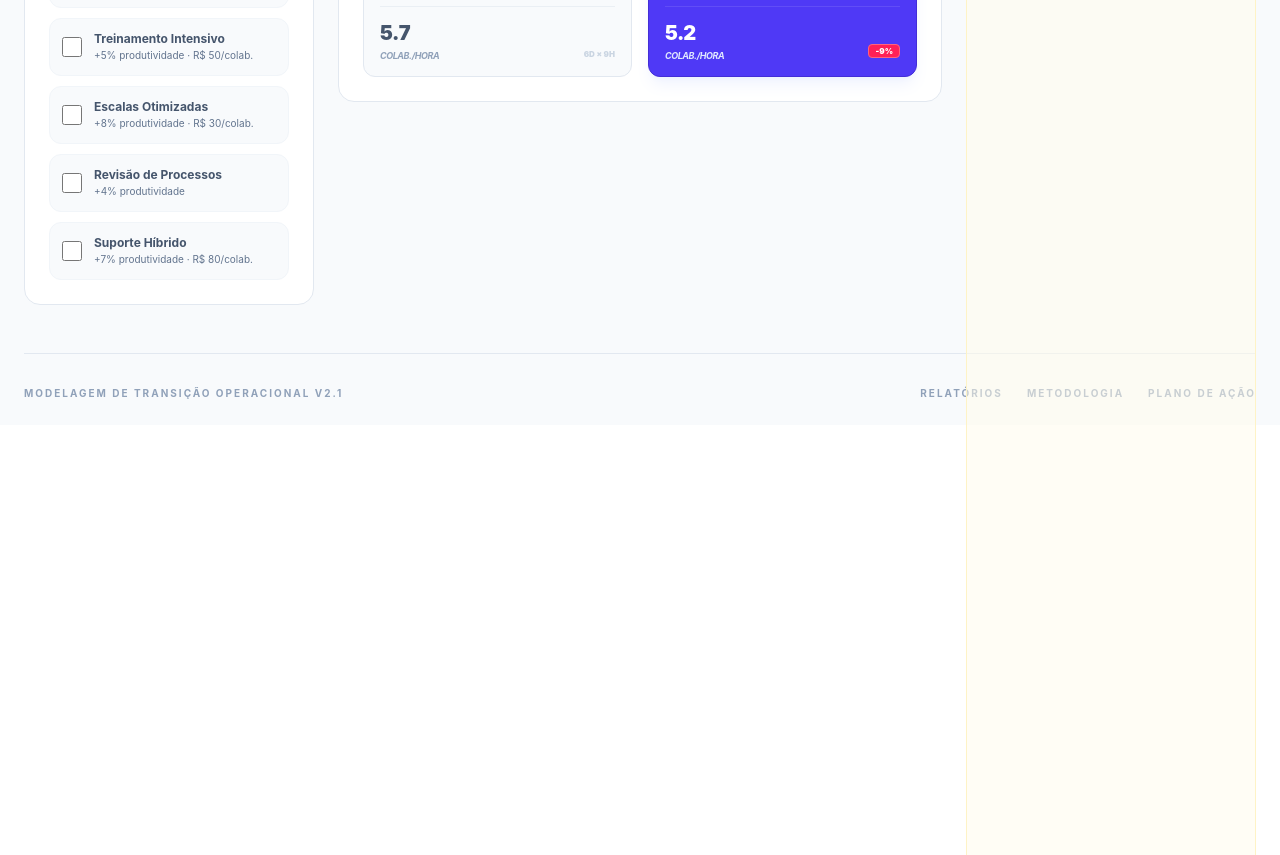
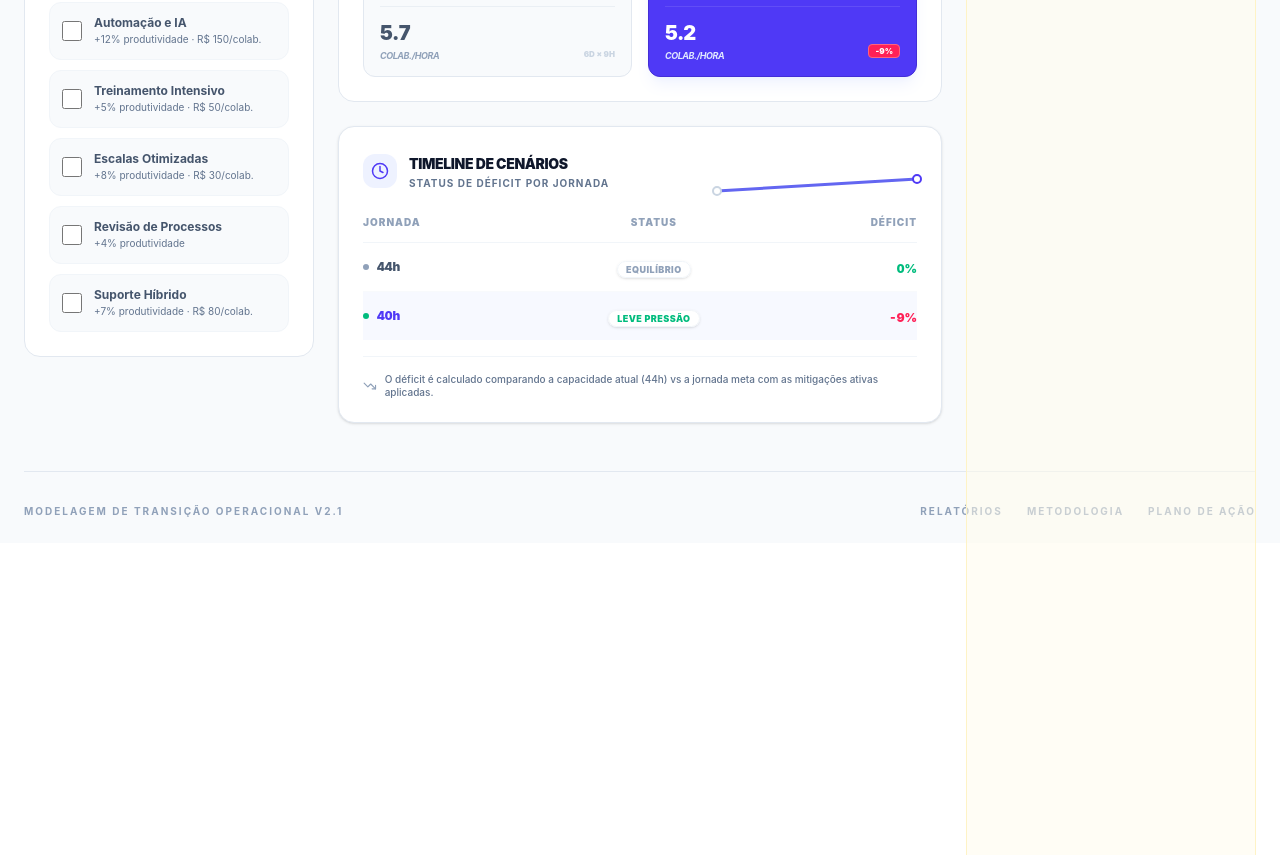
Before and after one commit to maatosmm-g/Simulador-de-Transicao, a React (Vite) app: page / in a window 1280 px wide. Shown: the part 1260-2115 px from the top of the page. Built offline with nearby package versions, Linux system fonts and the light colour scheme.

Commit message:
feat: Introduce ScenarioTimeline component and update controls
Adds a new `ScenarioTimeline` component to visualize the impact of jornada reduction on operational capacity. Updates the `ControlPanel` to include more jornada options and adjust styling for better usability.

```diff
--- a/src/App.tsx
+++ b/src/App.tsx
@@ -22,6 +22,7 @@ import { BaumolInsight } from '@/src/components/BaumolInsight';
 import { ControlPanel } from '@/src/components/ControlPanel';
 import { MitigationChecklist } from '@/src/components/MitigationChecklist';
 import { FinancialImpact } from '@/src/components/FinancialImpact';
+import { ScenarioTimeline } from '@/src/components/ScenarioTimeline';
 
 export default function App() {
   const [params, setParams] = useState<SimulationParameters>(INITIAL_PARAMETERS);
@@ -113,7 +114,7 @@ export default function App() {
               Simulador de Transição
             </h1>
             <p className="text-slate-500 text-xs sm:text-sm mt-1 font-medium italic">
-              Impacto da Jornada 40h · Análise Operacional e Estratégias de Mitigação
+              Impacto da Jornada 44h · Análise Operacional e Estratégias de Mitigação
             </p>
           </div>
 
@@ -192,6 +193,11 @@ export default function App() {
               employeeCount={params.employeeCount}
               targetHours={params.targetHours}
             />
+
+            <ScenarioTimeline
+              params={params}
+              strategies={strategies}
+            />
           </div>
 
           {/* CONTROLES — order-1 no mobile (acima), esquerda no desktop */}
@@ -206,7 +212,7 @@ export default function App() {
               title="Funcionários Equivalentes"
               value={`+${results.fteToHire.toFixed(1)}`}
               subtitle={`Para manter o nível de serviço. Arredondado: ${results.fteToHireRounded} contratações.`}
-              trend="Cálculo baseado em FTE"
+              trend="Cálculo baseado em FTE (Full Time Equivalent), equivalente a tempo integral"
               icon={Users}
             />
 
--- a/src/components/ControlPanel.tsx
+++ b/src/components/ControlPanel.tsx
@@ -72,13 +72,13 @@ export function ControlPanel({ params, setParams }: ControlPanelProps) {
 
           <div className="space-y-3 pt-2">
             <label className="text-[11px] font-black text-slate-700 uppercase tracking-tight">Meta de Jornada</label>
-            <div className="flex gap-2">
-              {[44, 40, 36].map((h) => (
+            <div className="flex gap-2 flex-wrap">
+              {[44, 40, 39, 38, 37, 36].map((h) => (
                 <button
                   key={h}
                   onClick={() => setParams({ ...params, targetHours: h })}
                   className={cn(
-                    "flex-1 py-3 text-xs rounded-xl transition-all border touch-manipulation min-h-[44px] tabular-nums",
+                    "flex-1 py-3 text-xs rounded-xl transition-all border touch-manipulation min-h-[44px] min-w-[50px] tabular-nums",
                     params.targetHours === h
                       ? "bg-indigo-600 border-indigo-700 font-black text-white shadow-lg shadow-indigo-100"
                       : "bg-white border-slate-200 text-slate-500 hover:border-slate-300 font-bold active:bg-slate-50"
--- /dev/null
+++ b/src/components/ScenarioTimeline.tsx
@@ -0,0 +1,175 @@
+import { useMemo } from 'react';
+import { motion } from 'motion/react';
+import { AreaChart, TrendingDown, Clock } from 'lucide-react';
+import { SimulationParameters, MitigationStrategy, MODEL_CALIBRATION } from '@/src/constants';
+import { cn } from '@/src/lib/utils';
+
+interface ScenarioTimelineProps {
+  params: SimulationParameters;
+  strategies: MitigationStrategy[];
+}
+
+export function ScenarioTimeline({ params, strategies }: ScenarioTimelineProps) {
+  const { INTENSITY_ABSORPTION } = MODEL_CALIBRATION;
+
+  const scenarios = [44, 40, 39, 38, 37, 36];
+
+  const timelineData = useMemo(() => {
+    const baselineH = params.employeeCount * 44;
+    const boost = strategies.reduce((acc, s) => acc + (s.active ? s.productivityBoost : 0), 0);
+
+    const currentIndex = scenarios.indexOf(params.targetHours);
+    const activeScenarios = scenarios.slice(0, currentIndex + 1);
+
+    return activeScenarios.map(hours => {
+      const futureH = params.employeeCount * hours;
+      const mitigatedH = futureH * (1 + boost);
+      const deficitH = Math.max(0, baselineH - mitigatedH);
+      const deficitPercent = baselineH > 0 ? (deficitH / baselineH) * 100 : 0;
+
+      let label = "Equilíbrio";
+      let color = "text-emerald-500";
+      let bgColor = "bg-emerald-500";
+
+      if (hours === 44) {
+        label = "Equilíbrio";
+        color = "text-slate-400";
+        bgColor = "bg-slate-400";
+      } else if (hours === 40) {
+        label = "Leve Pressão";
+        color = "text-emerald-500";
+        bgColor = "bg-emerald-500";
+      } else if (hours === 39) {
+        label = "Déficit Moderado";
+        color = "text-amber-500";
+        bgColor = "bg-amber-500";
+      } else if (hours <= 38) {
+        label = "Operação Crítica";
+        color = "text-rose-500";
+        bgColor = "bg-rose-500";
+      }
+
+      return {
+        hours,
+        deficit: Math.round(deficitPercent),
+        label,
+        color,
+        bgColor
+      };
+    });
+  }, [params, strategies]);
+
+  // SVG Sparkline calculation
+  const chartWidth = 200;
+  const chartHeight = 40;
+  const points = timelineData.map((d, i) => {
+    const x = timelineData.length > 1 ? (i / (timelineData.length - 1)) * chartWidth : 0;
+    // Map deficit (0-30%) to height (0-chartHeight)
+    const y = chartHeight - (Math.min(d.deficit, 30) / 30) * chartHeight;
+    return `${x},${y}`;
+  }).join(' ');
+
+  return (
+    <div className="bg-white rounded-2xl border border-slate-200 p-5 sm:p-6 shadow-sm overflow-hidden relative">
+      <div className="flex items-center justify-between mb-6">
+        <div className="flex items-center gap-3">
+          <div className="p-2 bg-indigo-50 text-indigo-600 rounded-xl">
+            <Clock size={18} />
+          </div>
+          <div>
+            <h3 className="text-sm font-black text-slate-900 uppercase tracking-tight">Timeline de Cenários</h3>
+            <p className="text-[10px] text-slate-500 font-bold uppercase tracking-widest leading-none mt-1">Status de déficit por jornada</p>
+          </div>
+        </div>
+
+        {/* Sparkline Micro Chart */}
+        <div className="hidden sm:block">
+          <svg width={chartWidth} height={chartHeight} className="overflow-visible">
+            {timelineData.length > 1 && (
+              <path
+                d={`M ${points}`}
+                fill="none"
+                stroke="#6366f1"
+                strokeWidth="3"
+                strokeLinecap="round"
+                strokeLinejoin="round"
+              />
+            )}
+            {timelineData.map((d, i) => {
+              const x = timelineData.length > 1 ? (i / (timelineData.length - 1)) * chartWidth : 0;
+              const y = chartHeight - (Math.min(d.deficit, 30) / 30) * chartHeight;
+              return (
+                <circle
+                  key={i}
+                  cx={x}
+                  cy={y}
+                  r="4"
+                  className={cn("fill-white stroke-2", d.hours === params.targetHours ? "stroke-indigo-600 r-5" : "stroke-slate-300")}
+                />
+              );
+            })}
+          </svg>
+        </div>
+      </div>
+
+      <div className="overflow-x-auto -mx-5 sm:mx-0">
+        <table className="w-full text-left">
+          <thead>
+            <tr className="border-b border-slate-100">
+              <th className="pb-3 px-5 sm:px-0 text-[10px] font-black text-slate-400 uppercase tracking-widest">Jornada</th>
+              <th className="pb-3 px-4 text-[10px] font-black text-slate-400 uppercase tracking-widest text-center">Status</th>
+              <th className="pb-3 px-5 sm:px-0 text-[10px] font-black text-slate-400 uppercase tracking-widest text-right">Déficit</th>
+            </tr>
+          </thead>
+          <tbody className="divide-y divide-slate-50">
+            {timelineData.map((d) => (
+              <tr
+                key={d.hours}
+                className={cn(
+                  "group transition-colors",
+                  d.hours === params.targetHours ? "bg-indigo-50/50" : "hover:bg-slate-50/50"
+                )}
+              >
+                <td className="py-3 px-5 sm:px-0">
+                  <div className="flex items-center gap-2">
+                    <div className={cn("w-1.5 h-1.5 rounded-full", d.bgColor)} />
+                    <span className={cn(
+                      "text-xs tabular-nums font-black",
+                      d.hours === params.targetHours ? "text-indigo-600" : "text-slate-600"
+                    )}>
+                      {d.hours}h
+                    </span>
+                  </div>
+                </td>
+                <td className="py-3 px-4 text-center">
+                  <span className={cn(
+                    "text-[9px] font-black uppercase tracking-wider px-2 py-0.5 rounded-full bg-white border border-slate-100 shadow-sm",
+                    d.color
+                  )}>
+                    {d.label}
+                  </span>
+                </td>
+                <td className="py-3 px-5 sm:px-0 text-right">
+                  <span className={cn(
+                    "text-xs font-black tabular-nums",
+                    d.deficit > 0 ? "text-rose-500" : "text-emerald-500"
+                  )}>
+                    {d.deficit === 0 ? "0%" : `-${d.deficit}%`}
+                  </span>
+                </td>
+              </tr>
+            ))}
+          </tbody>
+        </table>
+      </div>
+
+      {/* Quick Insight Footer */}
+      <div className="mt-4 pt-4 border-t border-slate-100 flex items-center gap-2">
+        <TrendingDown size={14} className="text-slate-400" />
+        <p className="text-[10px] text-slate-500 font-medium leading-tight">
+          O déficit é calculado comparando a capacidade atual (44h) vs a jornada meta com as mitigações ativas aplicadas.
+        </p>
+      </div>
+    </div>
+  );
+}
```
